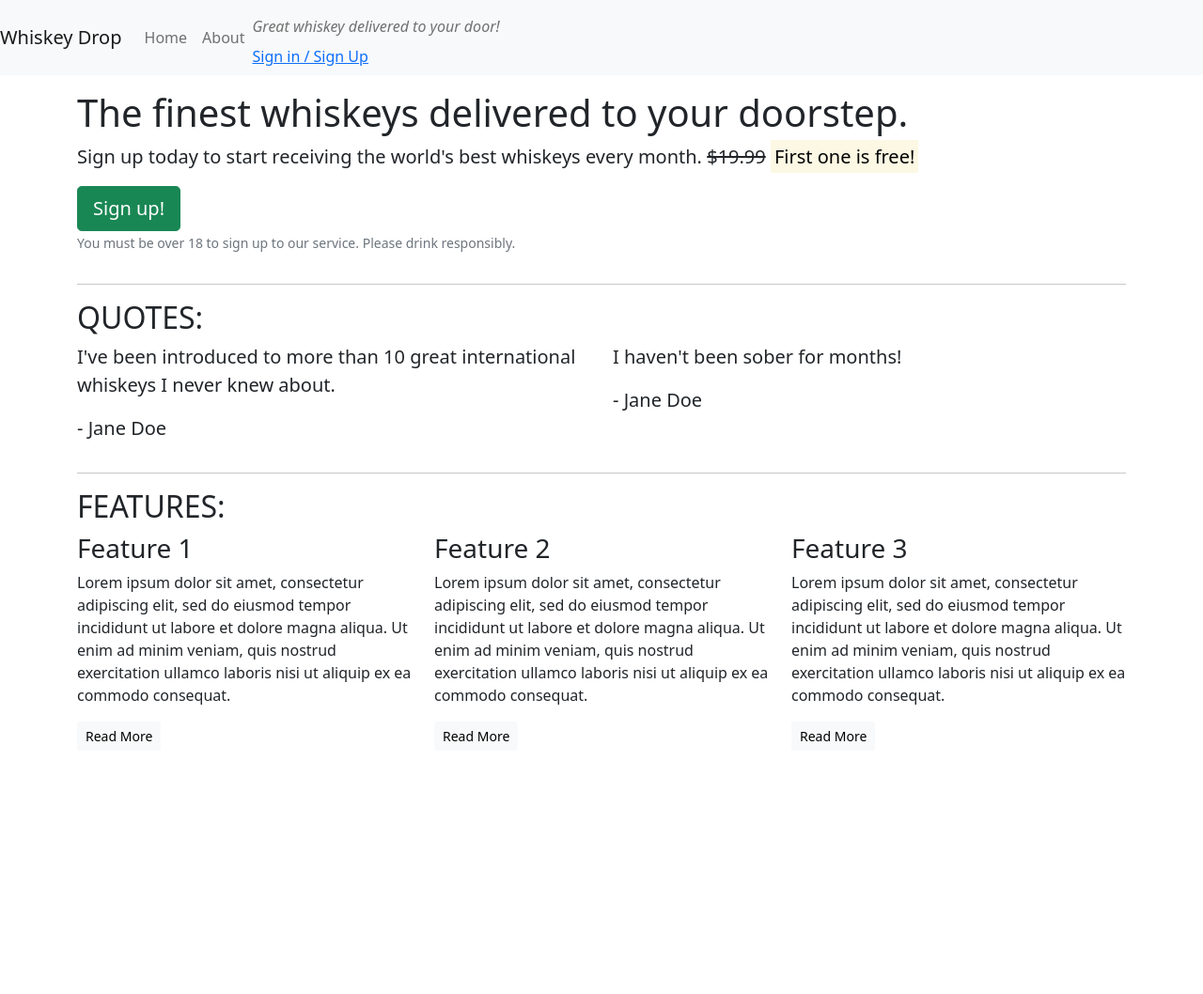
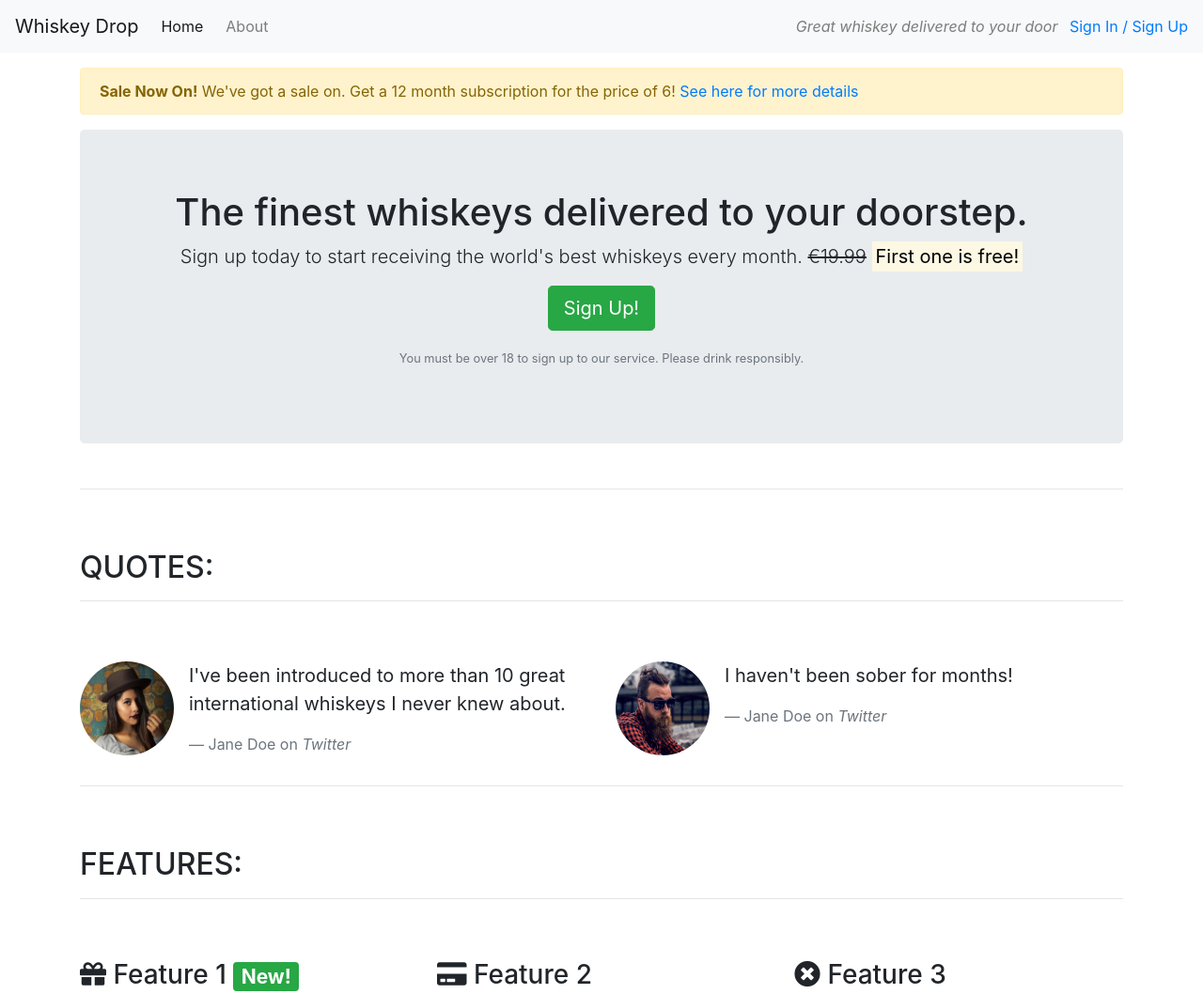
Before and after one commit to DublinSwords/bootstrap, a plain HTML site: page index.html in a window 1280 px wide. Shown: the top 1058 px of the page at 94% size. Before the commit the page ends 815 px from the top, so only its background shows below. Drawn offline with nearby package versions, Linux system fonts and the light colour scheme.

Commit message:
add images folder and images for whiskey drop

```diff
--- a/index.html
+++ b/index.html
@@ -1,92 +1,120 @@
 <!DOCTYPE html>
-<html lang="en">
+<html lang="en-us">
+
 <head>
-    <meta charset="UTF-8">
-    <meta http-equiv="X-UA-Compatible" content="IE=edge">
+    <meta charset="utf-8">
     <meta name="viewport" content="width=device-width, initial-scale=1.0">
-    <title>Whiskey Drop | Taste a new Whiskey every month</title>
-    <link href="https://cdn.jsdelivr.net/npm/bootstrap@5.1.3/dist/css/bootstrap.min.css" rel="stylesheet" integrity="sha384-1BmE4kWBq78iYhFldvKuhfTAU6auU8tT94WrHftjDbrCEXSU1oBoqyl2QvZ6jIW3" crossorigin="anonymous">
-    <script src="https://cdn.jsdelivr.net/npm/bootstrap@5.1.3/dist/js/bootstrap.bundle.min.js" integrity="sha384-ka7Sk0Gln4gmtz2MlQnikT1wXgYsOg+OMhuP+IlRH9sENBO0LRn5q+8nbTov4+1p" crossorigin="anonymous"></script>
+    <title>Whiskey Drop | Taste a new whiskey every month</title>
+    <link rel="stylesheet" href="https://maxcdn.bootstrapcdn.com/bootstrap/4.1.3/css/bootstrap.min.css">
+    <link rel="stylesheet" href="https://use.fontawesome.com/releases/v5.6.1/css/all.css" integrity="sha384-gfdkjb5BdAXd+lj+gudLWI+BXq4IuLW5IT+brZEZsLFm++aCMlF1V92rMkPaX4PP" crossorigin="anonymous">
 </head>
+
 <body>
-    <nav class="navbar navbar-light bg-light navbar-expand-sm">
-        <a href="/" class="navbar-brand">Whiskey Drop</a>
+    <!--Nav-->
+    <nav class="navbar navbar-light navbar-expand-sm bg-light">
+        <a href="/" class="navbar-brand">
+                    Whiskey Drop</a>
         <ul class="navbar-nav mr-auto">
             <li class="active nav-item mr-2"><a class="nav-link" href="/">Home</a></li>
-            <li class="nav-item mr-2"><a class="nav-link" href="/about">About</a></li>
-            <li class="nav-item mr-2 d-block d-sm-none"><a class="nav-link" href="/login">Sign in / Sign up</a></li>
+            <li class="nav-item mr-2"><a class="nav-link" href="">About</a></li>
+            <li class="nav-item mr-2 d-block d-sm-none"><a class="nav-link" href="">Sign In / Sign Up</a></li>
         </ul>
+
         <div class="d-none d-md-block">
-            <p class="navbar-text my-auto mr-2"><i>Great whiskey delivered to your door!</i></p>
-            <a href="/login">Sign in / Sign Up</a>
+            <p class="navbar-text my-auto mr-2"><i>Great whiskey delivered to your door</i></p>
+            <a href="/login">Sign In / Sign Up</a>
         </div>
+        <!--</div>-->
     </nav>
     <article class="container mt-3">
+        <div class="row d-none d-sm-block">
+            <div class="col-12">
+                <div class="alert alert-warning">
+                    <strong>Sale Now On!</strong> We've got a sale on. Get a 12 month subscription for the price of 6! <a href="">See here for more details</a>
+                </div>
+            </div>
+        </div>
         <!-- Callout -->
         <div class="row">
             <div class="col-12">
-               <section class="callout jumbotron">
+                <section class="callout jumbotron text-center">
                     <h1>The finest whiskeys delivered to your doorstep.</h1>
                     <p class="lead">Sign up today to start receiving the world's best whiskeys every month.
-                  <s>$19.99</s> <strong><mark>First one is free!</mark></strong></p>
-                  <button class="btn btn-success btn-lg">Sign up!</button>
+                        <s class="d-none d-sm-inline">€19.99</s>
+                        <span class="d-inline d-sm-none"><br></span>
+                        <strong><mark>First one is free!</mark></strong></p>
+                    <p><button class="btn btn-lg btn-success">Sign Up!</button></p>
                     <p class="text-muted"><small>You must be over 18 to sign up to our service. Please drink responsibly.</small></p>
                 </section>
             </div>
         </div>
         <!-- /.callout -->
         <hr>
-
         <!-- Quotes -->
         <section class="quotes">
             <div class="row">
-                <div class="col-12">
+                <div class="col-12 my-5">
                     <h2 class="text-uppercase">Quotes:</h2>
+                    <hr />
                 </div>
             </div>
             <div class="row">
                 <div class="col-12 col-md-6">
+                    <div class="media">
+                        <div class="d-none d-sm-block">
+                            <img src="images/girl-image.png" class="rounded-circle mr-3" height=100 width=100>
+                        </div>
+                        <div class="media-body">
                             <blockquote class="blockquote">
                                 <p>I've been introduced to more than 10 great international whiskeys I never knew about.</p>
-                       <p>- Jane Doe</p>
+                                <footer class="blockquote-footer">Jane Doe on <cite title="Twitter">Twitter</cite></footer>
                             </blockquote>
                         </div>
+                    </div>
+                </div>
                 <div class="col-12 col-md-6">
+                    <div class="media">
+                        <div class="d-none d-sm-block">
+                            <img src="images/guy-image.png" class="rounded-circle mr-3" height=100 width=100>
+                        </div>
+                        <div class="media-body">
                             <blockquote class="blockquote">
                                 <p>I haven't been sober for months!</p>
-                       <p>- Jane Doe</p>
+                                <footer class="blockquote-footer">Jane Doe on <cite title="Twitter">Twitter</cite></footer>
                             </blockquote>
+                        </div>
+                    </div>
                 </div>
             </div>
         </section>
         <!-- /.quotes -->
         <hr>
-
         <!-- Features -->
         <section class="features">
             <div class="row">
-                <div class="col-12">
+                <div class="col-12 my-5">
                     <h2 class="text-uppercase">Features:</h2>
+                    <hr />
                 </div>
             </div>
             <div class="row">
                 <div class="col-12 col-md-6 col-lg-4">
                     <div class="feature">
-                      <h3>Feature 1</h3>
+                        <h3><i class="fas fa-gift d-none d-sm-inline"></i> Feature 1 <span class="badge badge-success">New!</span></h3>
                         <p>Lorem ipsum dolor sit amet, consectetur adipiscing elit, sed do eiusmod tempor incididunt ut labore et dolore magna aliqua. Ut enim ad minim veniam, quis nostrud exercitation ullamco laboris nisi ut aliquip ex ea commodo consequat.</p>
                         <p><a class="btn btn-sm btn-light" href="">Read More</a></p>
                     </div>
                 </div>
                 <div class="col-12 col-md-6 col-lg-4">
                     <div class="feature">
-                       <h3>Feature 2</h3>
+                        <h3><i class="fas fa-credit-card d-none d-sm-inline"></i> Feature 2</h3>
                         <p>Lorem ipsum dolor sit amet, consectetur adipiscing elit, sed do eiusmod tempor incididunt ut labore et dolore magna aliqua. Ut enim ad minim veniam, quis nostrud exercitation ullamco laboris nisi ut aliquip ex ea commodo consequat.</p>
                         <p><a class="btn btn-sm btn-light" href="">Read More</a></p>
                     </div>
                 </div>
                 <div class="col-12 d-md-none d-lg-block col-lg-4">
                     <div class="feature">
-                       <h3>Feature 3</h3>
+                        <h3><i class="fas fa-times-circle d-none d-sm-inline"></i> Feature 3</h3>
                         <p>Lorem ipsum dolor sit amet, consectetur adipiscing elit, sed do eiusmod tempor incididunt ut labore et dolore magna aliqua. Ut enim ad minim veniam, quis nostrud exercitation ullamco laboris nisi ut aliquip ex ea commodo consequat.</p>
                         <p><a class="btn btn-sm btn-light" href="">Read More</a></p>
                     </div>
@@ -96,4 +124,5 @@
         <!-- /.features -->
     </article>
 </body>
+
 </html>
```
Also changed, not shown: images/girl-image.png (added), images/guy-image.png (added). Lines whose indentation alone changed are shown as unchanged.
